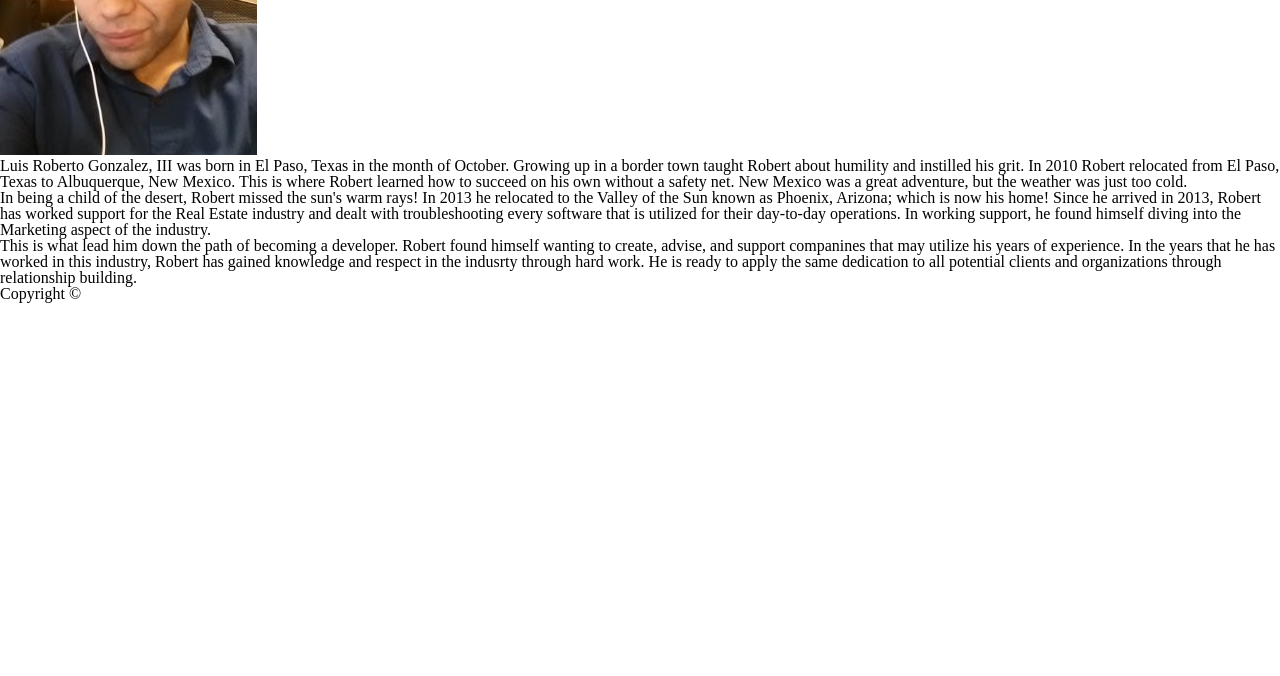
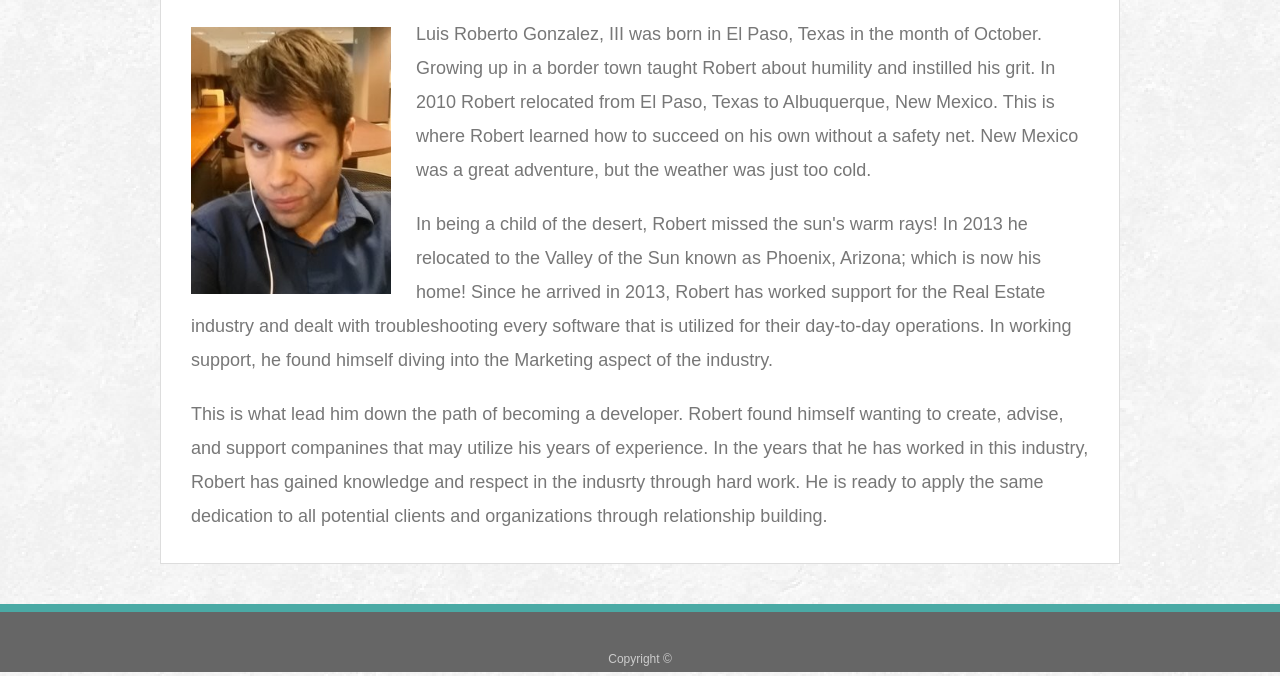
Before and after one commit to LRG3/Responsive-Portfolio, a plain HTML site: page index.html in a window 1280 px wide. Shown: the part 236-912 px from the top of the page. Before the commit the page ends 800 px from the top, so only its background shows below. Drawn offline with Linux system fonts and the light colour scheme.

Commit message:
update 4

```diff
--- a/assets/css/style.css
+++ b/assets/css/style.css
@@ -1,4 +1,3 @@
-@media screen and (max-width: 980px) {
 body {
   font-family: Arial, "Helvetica Neue", Helvetica, sans-serif;
   font-size: 18px;
@@ -216,3 +215,18 @@ input[type=submit] {
   background: #4aaaa5;
   border: 0 none;
 }
+
+@media screen and (max-width: 980px) {
+body {
+
+}
+
+@media screen and (max-width: 768px) {
+  body {
+
+}
+
+@media screen and (max-width: 640px) {
+  body {
+
+{
```
